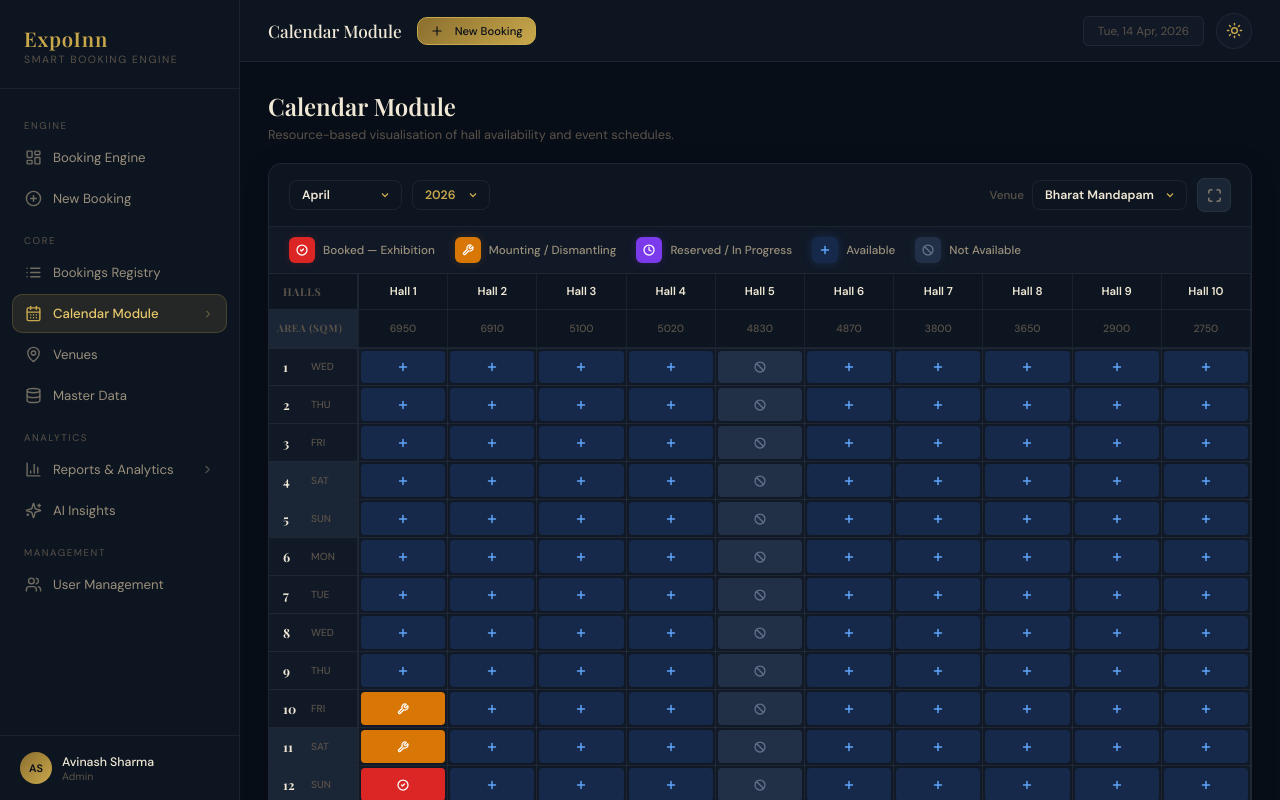
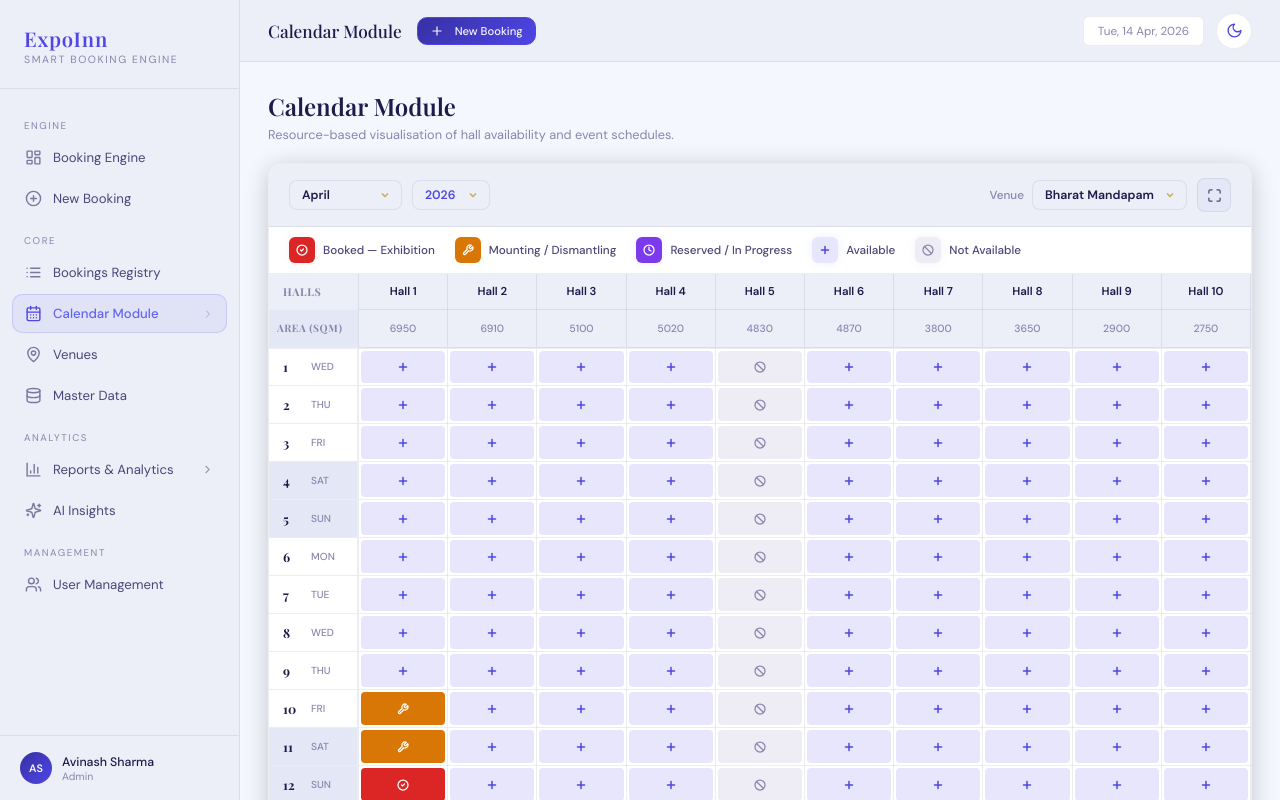
Before and after one commit to Amanx14/expoinn-admin, a React (Vite) app: page /calendar in a window 1280 px wide. Shown: the top 800 px of the page. Built offline with nearby package versions, Linux system fonts and the light colour scheme.

Commit message:
Adding Validation in booking

```diff
--- a/src/App.jsx
+++ b/src/App.jsx
@@ -59,7 +59,7 @@ function AdminShell({ page, onNav, onAddClick, currentUser, isSidebarOpen, theme
 export default function App() {
   const [isSidebarOpen, setIsSidebarOpen] = useState(true);
   const [theme, setTheme] = useState(() => {
-    return localStorage.getItem('theme') || 'dark';
+    return localStorage.getItem('theme') || 'light';
   });
 
   useEffect(() => {
--- a/src/components/CalendarView.jsx
+++ b/src/components/CalendarView.jsx
@@ -492,11 +492,11 @@ export default function CalendarView({ bookings, venues, onEditBooking, onUpdate
             borderBottom: '1px solid var(--border)',
             background: 'var(--bg-card)',
           }}>
-            <LegendPill color="#DC2626" label="Booked — Exhibition" icon={<CheckCircle2 size={12} color="#fff" strokeWidth={2.5} />} />
-            <LegendPill color="#D97706" label="Mounting / Dismantling" icon={<Wrench size={12} color="#fff" strokeWidth={2.5} />} />
-            <LegendPill color="#7C3AED" label="Reserved / In Progress" icon={<Clock size={12} color="#fff" strokeWidth={2.5} />} />
-            <LegendPill color="#3B82F6" bgColor="#16294A" label="Available" icon={<Plus size={12} color="#60A5FA" strokeWidth={3} />} />
-            <LegendPill color="#475569" bgColor="#223047" label="Not Available" icon={<Ban size={12} color="#64748B" strokeWidth={2.5} />} />
+            <LegendPill color={CELL_COLORS['cn-booked'].accent} bgColor={CELL_COLORS['cn-booked'].bg} label="Booked — Exhibition" icon={<CheckCircle2 size={12} color="#fff" strokeWidth={2.5} />} />
+            <LegendPill color={CELL_COLORS['cn-mounting'].accent} bgColor={CELL_COLORS['cn-mounting'].bg} label="Mounting / Dismantling" icon={<Wrench size={12} color="#fff" strokeWidth={2.5} />} />
+            <LegendPill color={CELL_COLORS['cn-reserved'].accent} bgColor={CELL_COLORS['cn-reserved'].bg} label="Reserved / In Progress" icon={<Clock size={12} color="#fff" strokeWidth={2.5} />} />
+            <LegendPill color={CELL_COLORS['cn-available'].accent} bgColor={CELL_COLORS['cn-available'].bg} label="Available" icon={<Plus size={12} color={isLightTheme ? CELL_COLORS['cn-available'].text : '#60A5FA'} strokeWidth={3} />} />
+            <LegendPill color={CELL_COLORS['cn-na'].accent} bgColor={CELL_COLORS['cn-na'].bg} label="Not Available" icon={<Ban size={12} color={isLightTheme ? CELL_COLORS['cn-na'].text : '#64748B'} strokeWidth={2.5} />} />
           </div>
 
           {/* ── Table ── */}
```
Also changed, not shown: 1 other file (tests, documents, lock files or other folders).
